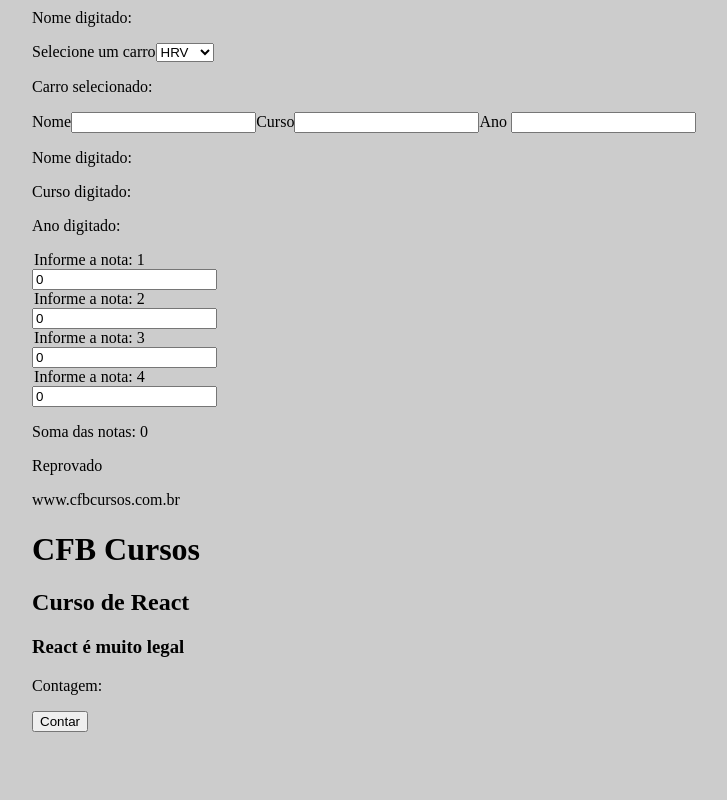
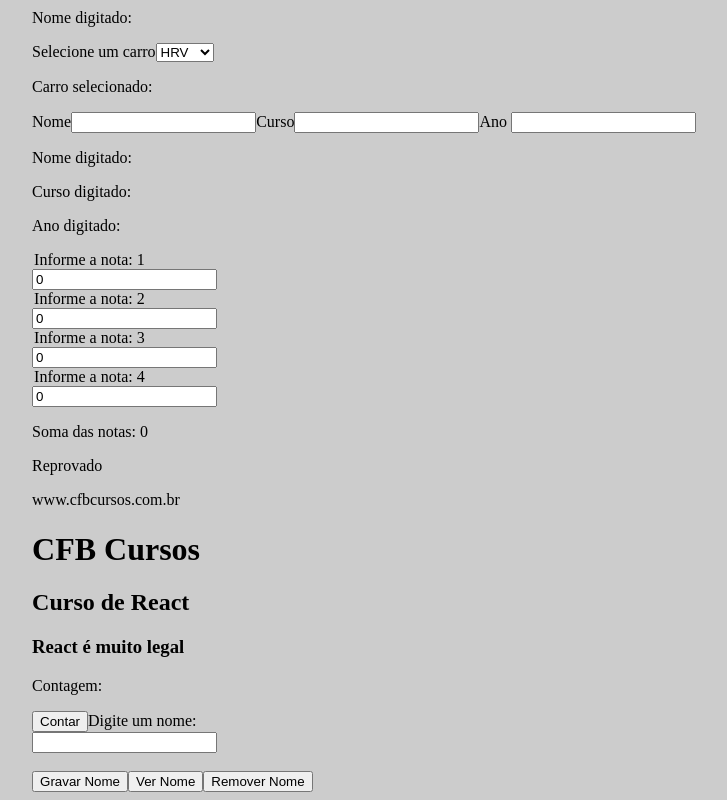
Before and after one commit to JohnPetros/reactjs, a React (Vite) app in the folder react-cfbcursos/app01/: page / in a window 1280 px wide. Shown: the part 722-1522 px from the top of the page, without its empty margins (276-1003 px from the left). Before the commit the page ends 1462 px from the top, so only its background shows below. Built offline with nearby package versions, Linux system fonts and the light colour scheme.

Commit message:
LocalStorage

```diff
--- a/react-cfbcursos/app01/src/App.jsx
+++ b/react-cfbcursos/app01/src/App.jsx
@@ -11,6 +11,7 @@ import StateMultiComponents from "./components/State-Multicomponent";
 import StateLift from "./components/StateLift";
 import Contencao from "./Contencao";
 import UseEffect from "./components/UseEffect";
+import LocalStorage from "./components/LocalStorage";
 
 function App() {
   return (
@@ -36,6 +37,8 @@ function App() {
       <Contencao />
 
       <UseEffect />
+
+      <LocalStorage />
     </div>
   );
 }
--- /dev/null
+++ b/react-cfbcursos/app01/src/components/localStorage/index.jsx
@@ -0,0 +1,36 @@
+import React from "react";
+import { useState } from "react";
+export default function LocalStorage() {
+  const [nome, setNome] = useState();
+
+  const armazenar = (chave, valor) => {
+    localStorage.setItem(chave, valor);
+  };
+
+  const consultar = (chave) => {
+    alert(localStorage.getItem(chave));
+  };
+  const apagar = (chave) => {
+    localStorage.removeItem(chave);
+  };
+
+  localStorage.setItem("nome", "joão");
+  localStorage.setItem("nome", "bruno");
+  localStorage.getItem("nome");
+  localStorage.removeItem("nome");
+  return (
+    <>
+      <label>Digite um nome: </label>
+      <br/>
+      <input
+        type="text"
+        value={nome}
+        onChange={(e) => setNome(e.target.value)}
+      /><br/>
+      <br />
+      <button onClick={() => armazenar("ls_nome", nome)}>Gravar Nome</button>
+      <button onClick={() => consultar("ls_nome")}>Ver Nome</button>
+      <button onClick={() => apagar("ls_nome")}>Remover Nome</button>
+    </>
+  );
+}
```
Also changed, not shown: react-cfbcursos/app01/src/components/Classe/index.jsx (added, +18 -0 lines).
